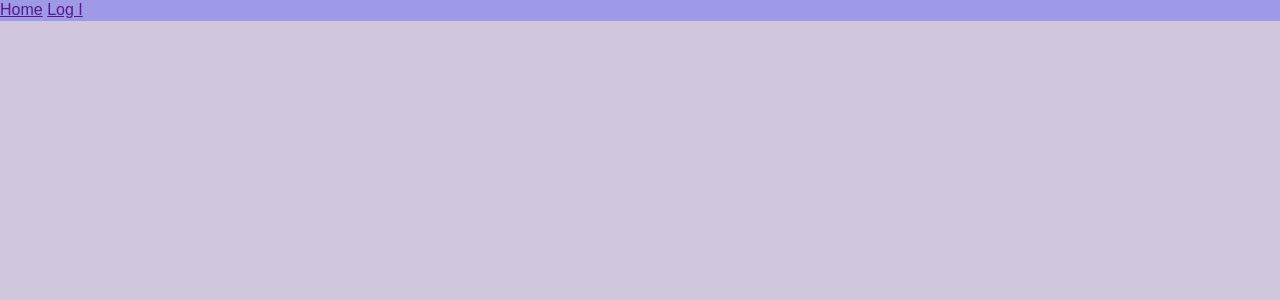
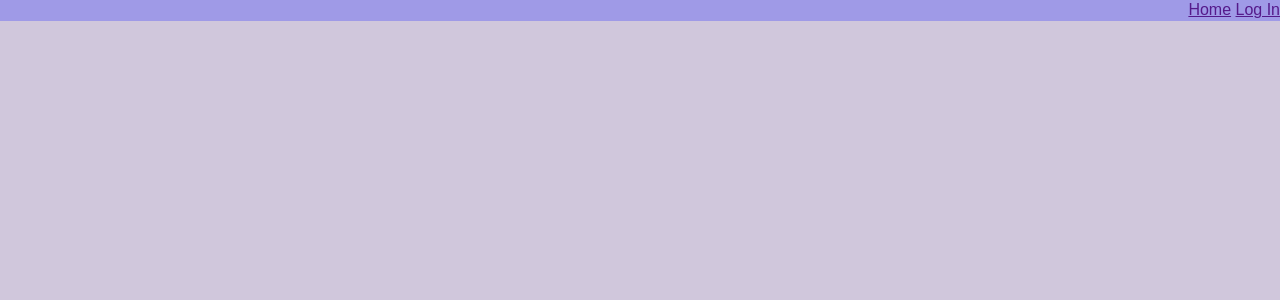
Before and after one commit to quiluh/Daily-Notices, a Flask app: template templates/test.html in a window 1280 px wide. Shown: the top 300 px of the page. Run offline with Flask 3, Linux system fonts and the light colour scheme; the template is opened without the code that fills it, so the values that code supplies are empty.

Commit message:
added a row div outside of the nav items

```diff
--- a/templates/test.html
+++ b/templates/test.html
@@ -8,9 +8,11 @@
 </head>
 <body>
     <nav>
-        <div class="navItems">
-            <a href="">Home</a>
-            <a href="">Log I</a>
+        <div class="rowReverse">
+            <div class="navItems">
+                <a href="">Home</a>
+                <a href="">Log In</a>
+            </div>
         </div>
     </nav>
 </body>
```
